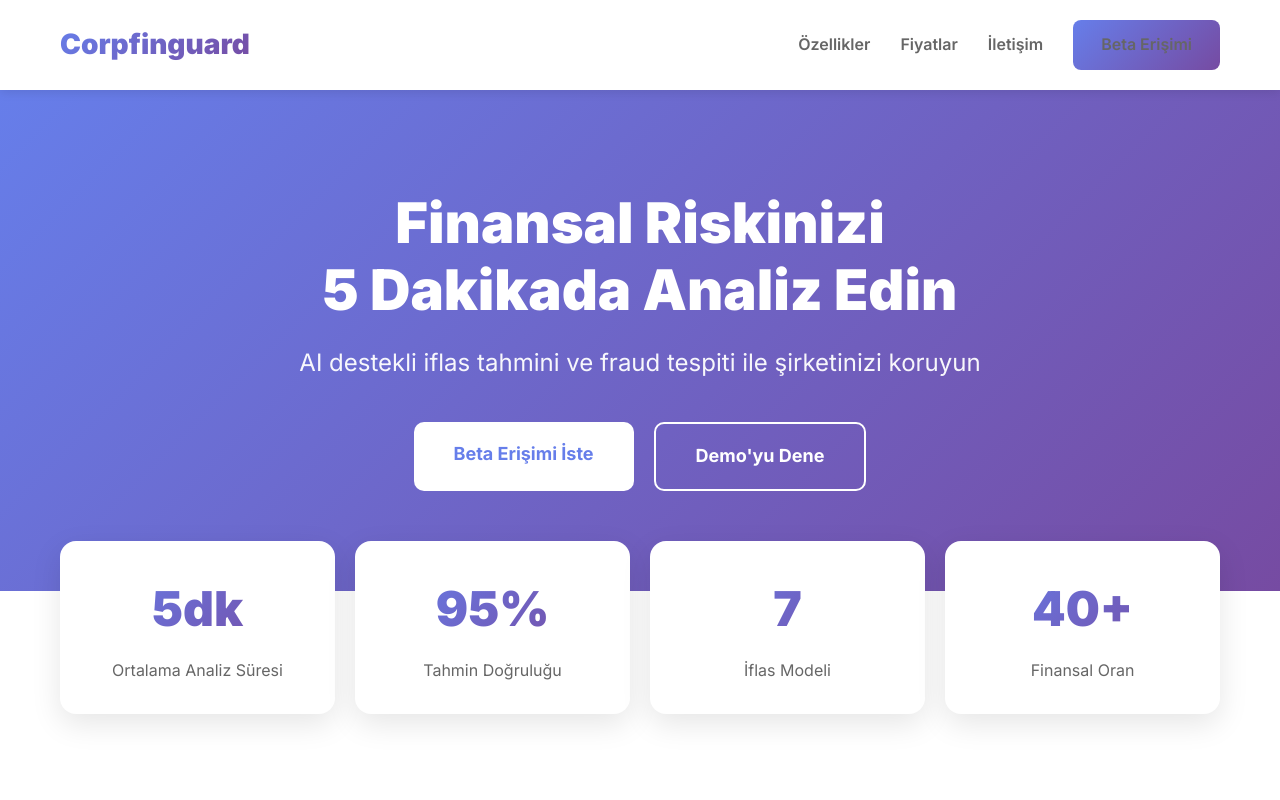
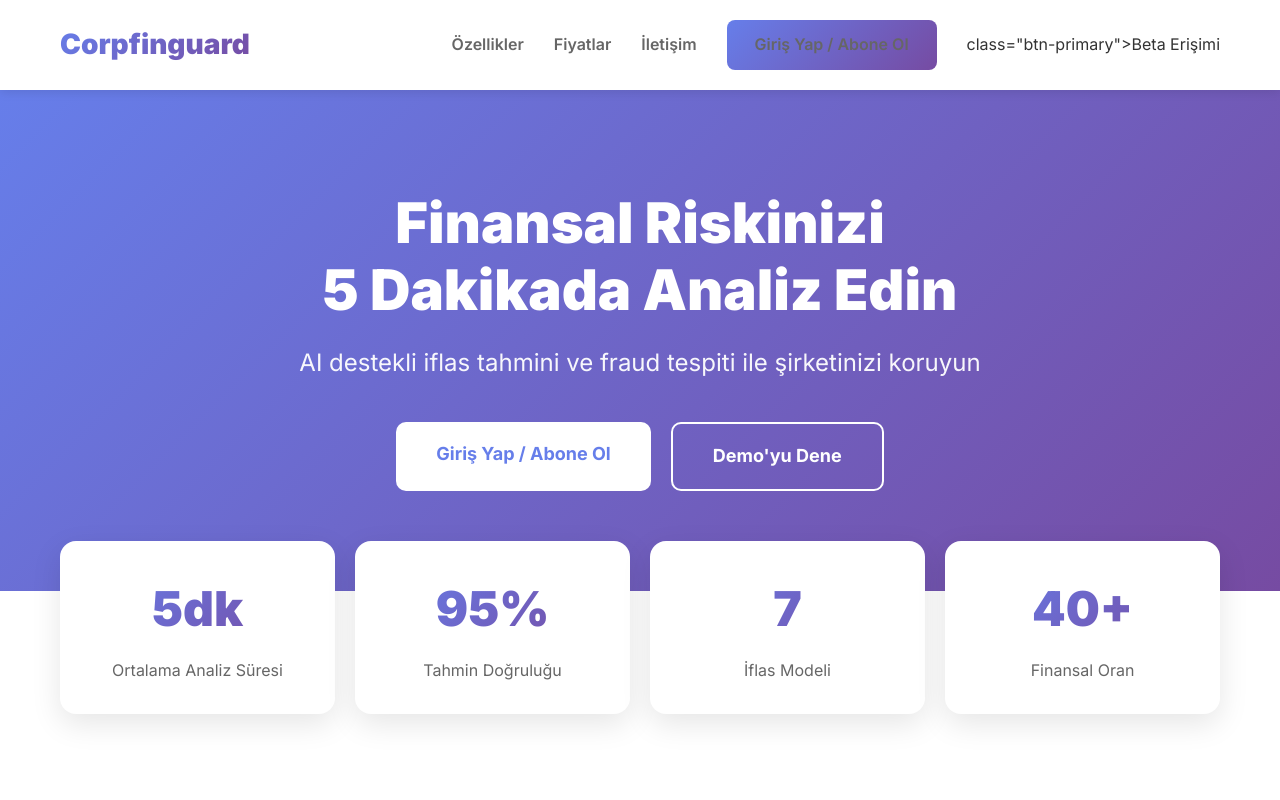
Before and after one commit to cevat283/corpfinguard, a plain HTML site: page index.html in a window 1280 px wide. Shown: the top 800 px of the page. Drawn offline with Linux system fonts and the light colour scheme.

Commit message:
Update index.html

```diff
--- a/index.html
+++ b/index.html
@@ -417,7 +417,7 @@
                 <a href="#features">Özellikler</a>
                 <a href="#pricing">Fiyatlar</a>
                 <a href="#contact">İletişim</a>
-                <a href="mailto:info@corpfinguard.com" class="btn-primary">Beta Erişimi</a>
+                <a href="login.html" class="btn-primary">Giriş Yap / Abone Ol</a> class="btn-primary">Beta Erişimi</a>
             </div>
         </nav>
     </header>
@@ -427,7 +427,7 @@
         <h1>Finansal Riskinizi<br>5 Dakikada Analiz Edin</h1>
         <p>AI destekli iflas tahmini ve fraud tespiti ile şirketinizi koruyun</p>
         <div class="cta-buttons">
-            <a href="#pricing" class="btn-large btn-white">Beta Erişimi İste</a>
+            <a href="login.html" class="btn-large btn-white">Giriş Yap / Abone Ol</a>
             <a href="app.html" class="btn-large btn-outline">Demo'yu Dene</a>
         </div>
     </section>
```
